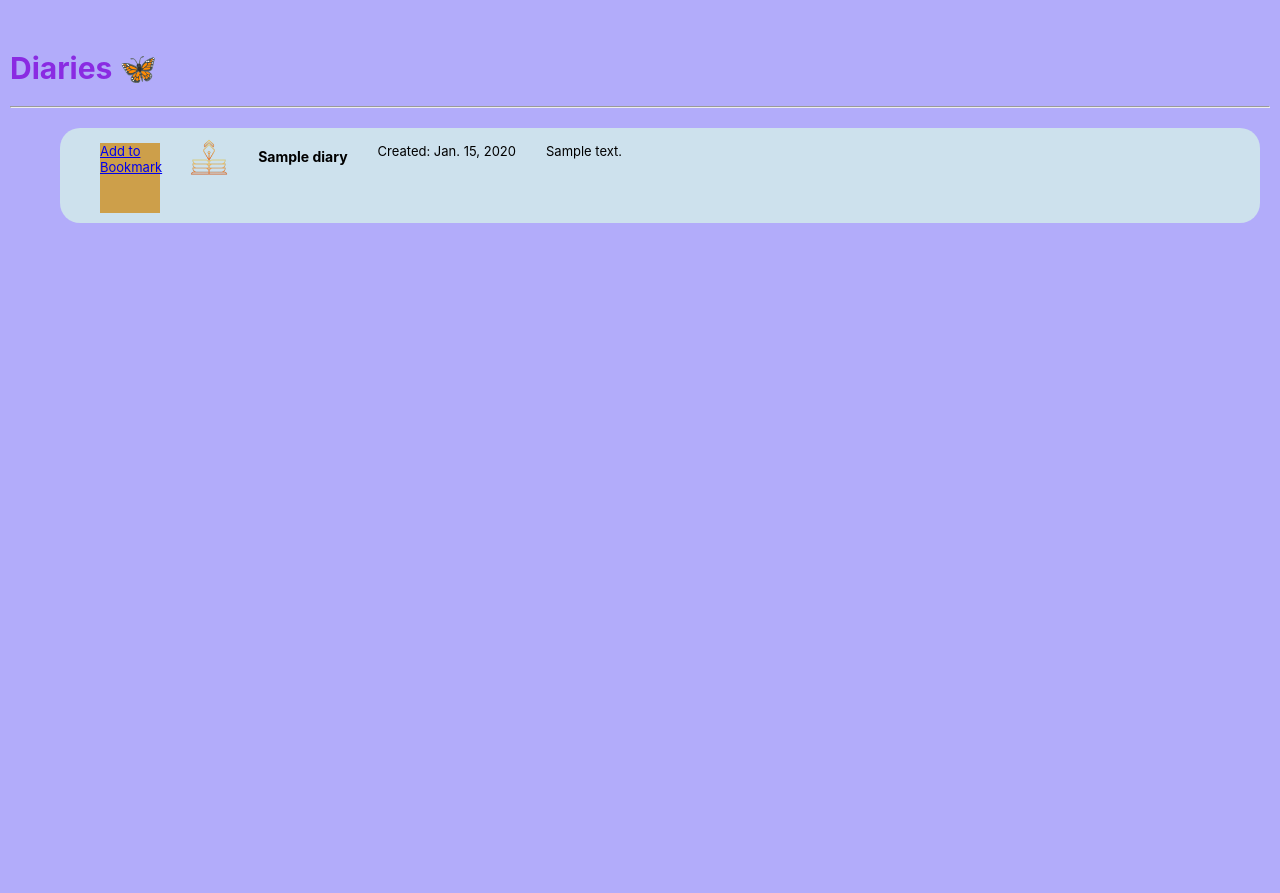
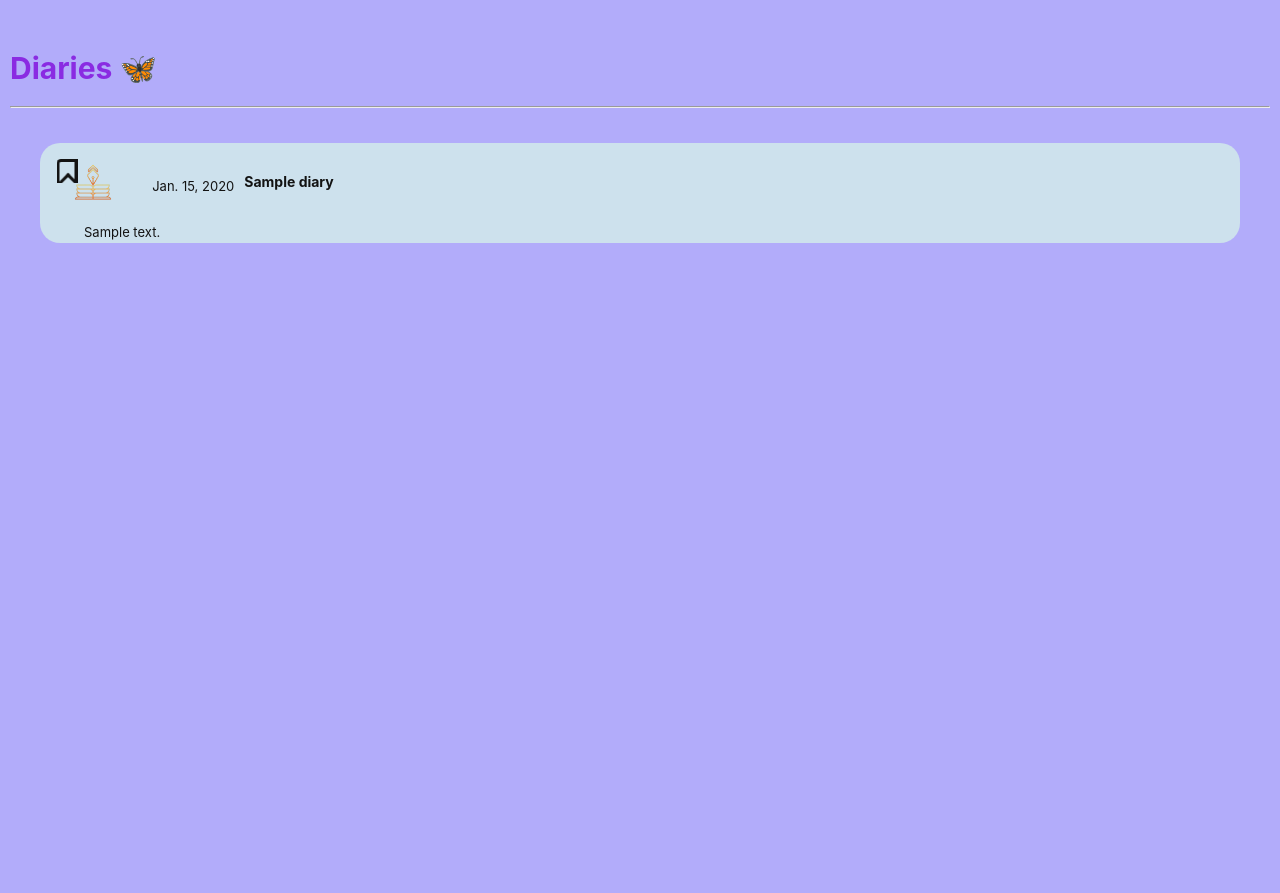
Before and after one commit to Kiibra/daily-diary, a Django app: page /diaries/ in a window 1280 px wide. Shown: the part 63-956 px from the top of the page. Before the commit the page ends 286 px from the top, so only its background shows below. Run offline with Django 4.2, Linux system fonts and the light colour scheme; a user stored in the database is signed in; tables that the repository leaves empty hold one stand-in row (values such as "Sample post"); some libraries are stand-ins or nearby versions.

Commit message:
style index page & update create page css

```diff
--- a/main_app/static/css/diaries/diary-index.css
+++ b/main_app/static/css/diaries/diary-index.css
@@ -1,26 +1,53 @@
 .card-container {
   padding: 0 30px;
   justify-content: center;
-  flex-direction: row;
+  /* flex-direction: row; */
+  /* display: flex; */
   /* flex-wrap: wrap; */
+  overflow-y:scroll;
+  overflow-x: hidden;
+
+  scrollbar-width: none;
+  /* scroll-snap-align:initial; */
+  /* width: 100%; */
+
+  height: 780px;
 }
 
 .card {
-  width: 100%;
-  margin: 20px;
-  margin-bottom: 30px;
+  height: 100px;
+  /* width: 100%; */
+  overflow: hidden;
+  margin: 30px 0 36px 0;
+  padding: 20px;
   border-radius: 20px;
-  /* border:5px solid rgb(189, 189, 189); */
+  display: flex;
+  flex-direction: row;
   background-color: rgb(205, 225, 237);
 }
 
+/* utilized this website to style bookmark * https://css.gg/bookmark */
 .bookmark {
-  height: 70px;
-  width: 60px;
-  /* background-color: rgb(88, 88, 212); */
+  height: 16px;
+  width: 14px;
   border: 1px rgb(198, 182, 182);
-  /* display: flex; */
-  background-color: rgb(205, 159, 74);
+  border: 2px solid;
+  border-bottom: 0;
+  border-top-left-radius: 3px;
+  overflow: hidden;
+  transform: scale(var(--ggs,1.5));
+}
+
+.bookmark::after {
+  content: "";
+  position: absolute;
+  width: 12px;
+  height: 10px;
+  border-top: 2px solid;
+  border-right: 2px solid;
+  transform: rotate(-45deg);
+  top: 10px;
+  left: -1px
 }
 
 .bookmark a {
@@ -31,19 +58,20 @@
 
 .bookmark:hover {
   background-color: rgb(246, 163, 10);
-  color: aliceblue;
+  color: rgb(237, 235, 230);
+  overflow: hidden;
 }
 
+
 .card-content {
-  padding: 10px;
-  width: 100%;
+  /* padding: 12px; */
+  margin: 0 auto;
   display: flex;
-  /* justify-content: space-around; */
+  justify-content: space-evenly;
   flex-direction:row;
   gap: 30px;
   flex-wrap: wrap;
   border-color: aquamarine;
-  /* border: 2px solid; */
 }
 
 .content-container > p:first-child{
@@ -54,7 +82,7 @@
 
 .card-img-container img {
   height: 40px;
-  /* display: flex; */
+  display: flex;
 }
 
 .card h2 {
@@ -65,9 +93,25 @@
 .card p {
   margin: 5px 0;
   font-size: 1.3rem;
+  padding: 10px;
+  /* width: 80%; */
+}
+
+.d-content {
+  width: 60%;
+}
+.top-con {
+  display: flex;
+  flex-direction: row;
+  justify-content: space-between;
 }
 
 h1 {
   font-size: 30px;
   color: blueviolet;
 }
+
+a {
+  text-decoration: none;
+  color: rgb(19, 19, 19);
+}
--- a/main_app/templates/diaries/index.html
+++ b/main_app/templates/diaries/index.html
@@ -7,6 +7,8 @@
   type="text/css"
   href="{% static 'css/diaries/diary-index.css' %}"
 />
+<link href="https://css.gg/css?=|bookmark" rel="stylesheet">
+
 {% endblock %}
 
 {% block content %}
@@ -19,23 +21,25 @@
 <section class="card-container">
   {% for diary in diaries %}
     <div class="card">
+      <a href="#" class="bookmark-btn">
+        <div class="bookmark">
+          <p></p>
+        </div>
+      </a>
       <a href="{% url 'diary-detail' diary.id %}">
         <div class="card-content">
-        <a href="#" class="bookmark-btn">
-          <div class="bookmark">
-            <p>Add to Bookmark</p>
-          </div>
-        </a>
             <div class="card-img-container">
               <img
               src="{% static 'images/header-colored.png' %}"
               alt="DD logo"
               >
             </div>
+            <div class="top-con">
+              <p>{{ diary.created_at }}</p>
               <h2 class="card-title">{{ diary.title }}</h2>
-          <p>Created: {{ diary.created_at }}</p>
-          <p>{{ diary.content }}</p>
             </div>
+          </div>
+          <p id="d-content">{{ diary.content }}</p>
       </a>
     </div>
   {% endfor %}
```
Lines whose indentation alone changed are shown as unchanged.
